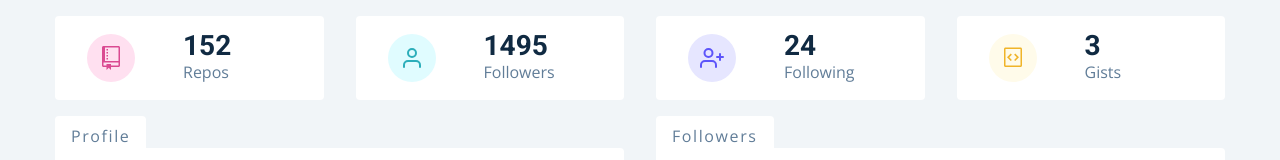
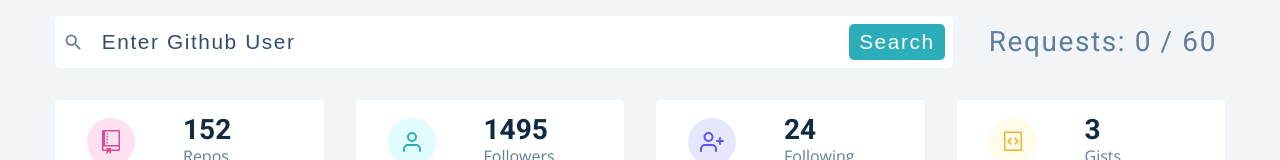
Before and after one commit to wkoziel/React-Github-User-Stats, a React (Create React App) app: page / in a window 1280 px wide. Shown: the top 160 px of the page. Built offline with nearby package versions, Linux system fonts and the light colour scheme; no server answers; grey boxes are pictures that could not be loaded.

Commit message:
Search component implemented

```diff
--- a/src/components/Search.js
+++ b/src/components/Search.js
@@ -1,7 +1,117 @@
 import React from 'react'
+import { useState } from 'react'
+import styled from 'styled-components'
+import { MdSearch } from 'react-icons/md'
+import { useGlobalConstext } from '../context/context'
 
 const Search = () => {
-  return <div>Search</div>
+  const { requests } = useGlobalConstext()
+  const [user, setUser] = useState('')
+  const handleSubmit = (e) => {
+    if (user) {
+    }
+  }
+  return (
+    <section className='section'>
+      <Wrapper className='section-center'>
+        <form onSubmit={handleSubmit}>
+          <div className='form-control'>
+            <MdSearch />
+            <input
+              type='text'
+              placeholder='enter github user'
+              value={user}
+              onChange={(e) => {
+                setUser(e.target.value)
+              }}
+            />
+            <button type='submit'>search</button>
+          </div>
+        </form>
+        <h3>requests: {requests} / 60</h3>
+      </Wrapper>
+    </section>
+  )
 }
+const Wrapper = styled.div`
+  position: relative;
+  display: grid;
+  gap: 1rem 1.75rem;
+  @media (min-width: 768px) {
+    grid-template-columns: 1fr max-content;
+    align-items: center;
+    h3 {
+      padding: 0 0.5rem;
+    }
+  }
+  .form-control {
+    background: var(--clr-white);
+    display: grid;
+    align-items: center;
+    grid-template-columns: auto 1fr auto;
+    column-gap: 0.5rem;
+    border-radius: 5px;
+    padding: 0.5rem;
+    input {
+      border-color: transparent;
+      outline-color: var(--clr-grey-10);
+      letter-spacing: var(--spacing);
+      color: var(--clr-grey-3);
+      padding: 0.25rem 0.5rem;
+    }
+    input::placeholder {
+      color: var(--clr-grey-3);
+      text-transform: capitalize;
+      letter-spacing: var(--spacing);
+    }
+    button {
+      border-radius: 5px;
+      border-color: transparent;
+      padding: 0.25rem 0.5rem;
+      text-transform: capitalize;
+      letter-spacing: var(--spacing);
+      background: var(--clr-primary-5);
+      color: var(--clr-white);
+      transition: var(--transition);
+      cursor: pointer;
+      &:hover {
+        background: var(--clr-primary-8);
+        color: var(--clr-primary-1);
+      }
+    }
 
+    svg {
+      color: var(--clr-grey-5);
+    }
+    input,
+    button,
+    svg {
+      font-size: 1.3rem;
+    }
+    @media (max-width: 800px) {
+      button,
+      input,
+      svg {
+        font-size: 0.85rem;
+      }
+    }
+  }
+  h3 {
+    margin-bottom: 0;
+    color: var(--clr-grey-5);
+    font-weight: 400;
+  }
+`
+const ErrorWrapper = styled.article`
+  position: absolute;
+  width: 90vw;
+  top: 0;
+  left: 0;
+  transform: translateY(-100%);
+  text-transform: capitalize;
+  p {
+    color: red;
+    letter-spacing: var(--spacing);
+  }
+`
 export default Search
--- a/src/context/context.js
+++ b/src/context/context.js
@@ -1,17 +1,43 @@
-import React, { useContext, useState } from 'react'
+import React, { useContext, useState, useEffect } from 'react'
 import mockUser from './mockData.js/mockUser'
 import mockRepos from './mockData.js/mockRepos'
 import mockFollowers from './mockData.js/mockFollowers'
 import axios from 'axios'
 
 const AppContext = React.createContext()
+const url = 'https://api.github.com'
 
 const AppProvider = ({ children }) => {
   const [githubUser, setGithubUser] = useState(mockUser)
   const [githubRepos, setGithubRepos] = useState(mockRepos)
   const [githubFollowers, setGithubFollowers] = useState(mockFollowers)
+
+  const [requests, setRequests] = useState(0)
+  const [loading, setLoading] = useState(false)
+  const [error, setError] = useState({})
+
+  const checkRequests = () => {
+    axios(`${url}/rate_limit`)
+      .then(
+        ({
+          data: {
+            rate: { remaining },
+          },
+        }) => {
+          setRequests(remaining)
+          if (remaining === 0) {
+            //to do
+          }
+        }
+      )
+      .catch((err) => console.log(err))
+  }
+
+  useEffect(checkRequests, [])
   return (
-    <AppContext.Provider value={{ githubUser, githubFollowers, githubRepos }}>
+    <AppContext.Provider
+      value={{ githubUser, githubFollowers, githubRepos, requests }}
+    >
       {children}
     </AppContext.Provider>
   )
--- a/src/pages/Dashboard.js
+++ b/src/pages/Dashboard.js
@@ -6,7 +6,7 @@
   return (
     <main>
       {/* <Navbar /> */}
-      {/* <Search /> */}
+      <Search />
       <Info />
       <User />
       <Repos />
```
